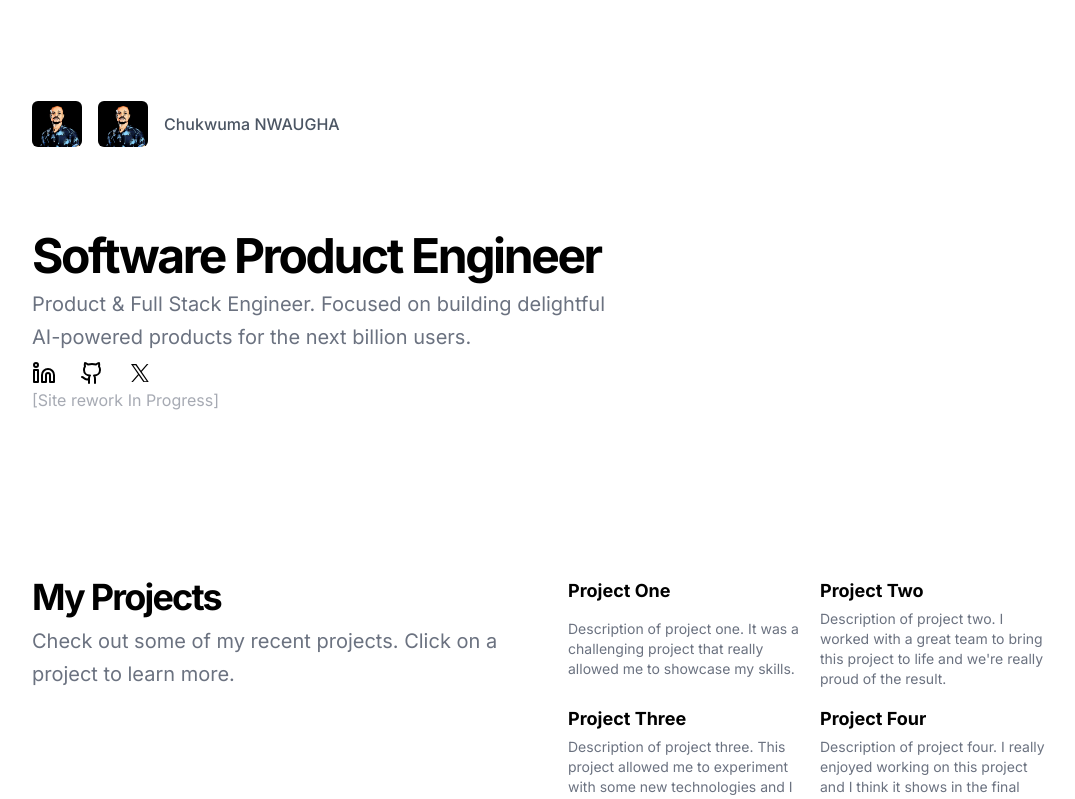
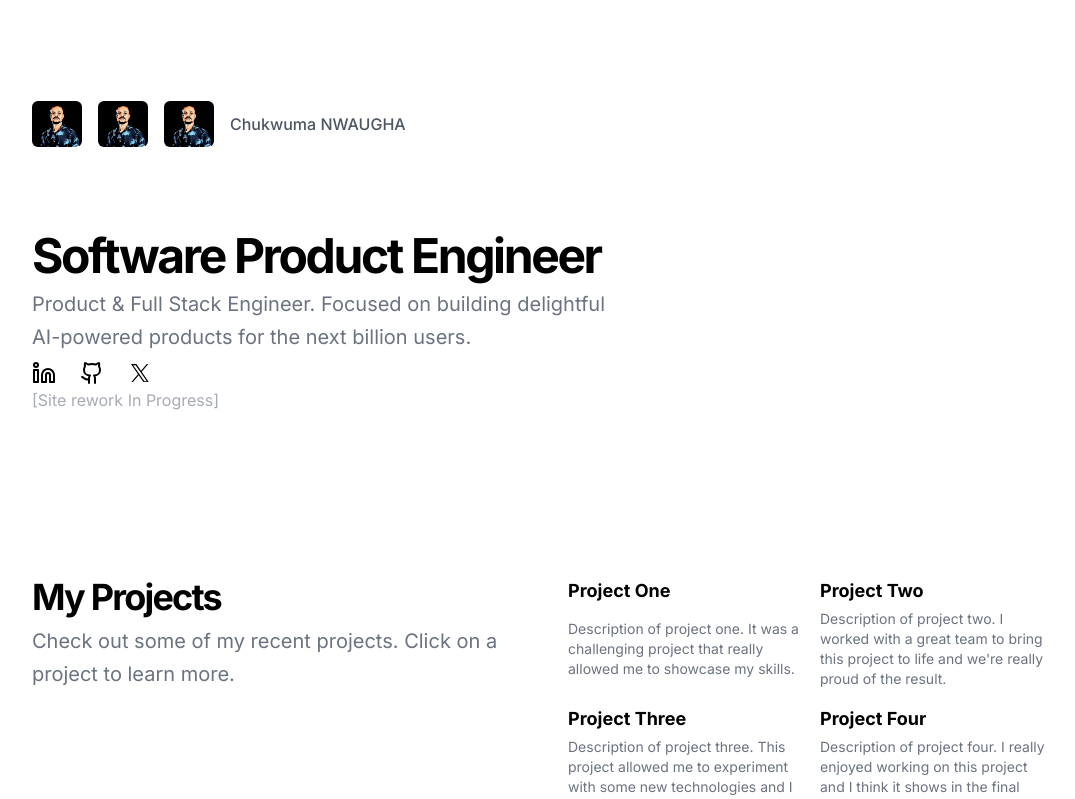
Before and after one commit to nwaughachukwuma/portfolio, a Next.js app: page / in a window 1280 px wide. Shown: the top 799 px of the page, without its empty margins (96-1171 px from the left). Built offline with nearby package versions, Linux system fonts and the light colour scheme.

Commit message:
Add local image source for avatar

```diff
--- a/src/components/main.tsx
+++ b/src/components/main.tsx
@@ -17,6 +17,7 @@ export default function Main() {
         <Link className="flex gap-x-4 items-center justify-center" href="https://twitter.com/ChukwumaNwaugha" target="_blank">
           <Image className="object-contain object-center rounded-md"  width={50} height={50} src={`${prefix}/images/dev_avatar.png`} alt="Chukwuma Nwaugha Avatar" />
           <img className="object-contain object-center rounded-md"  width="50" height="50" src={`${prefix}/images/dev_avatar.png`} alt="Chukwuma Nwaugha Avatar" />
+          <img className="object-contain object-center rounded-md"  width="50" height="50" src="/images/dev_avatar.png" alt="Chukwuma Nwaugha Avatar" />
           <h1 className="text-gray-600 font-medium">Chukwuma NWAUGHA</h1>
           <span className="sr-only">Chukwuma Nwaugha</span>
         </Link>
```
